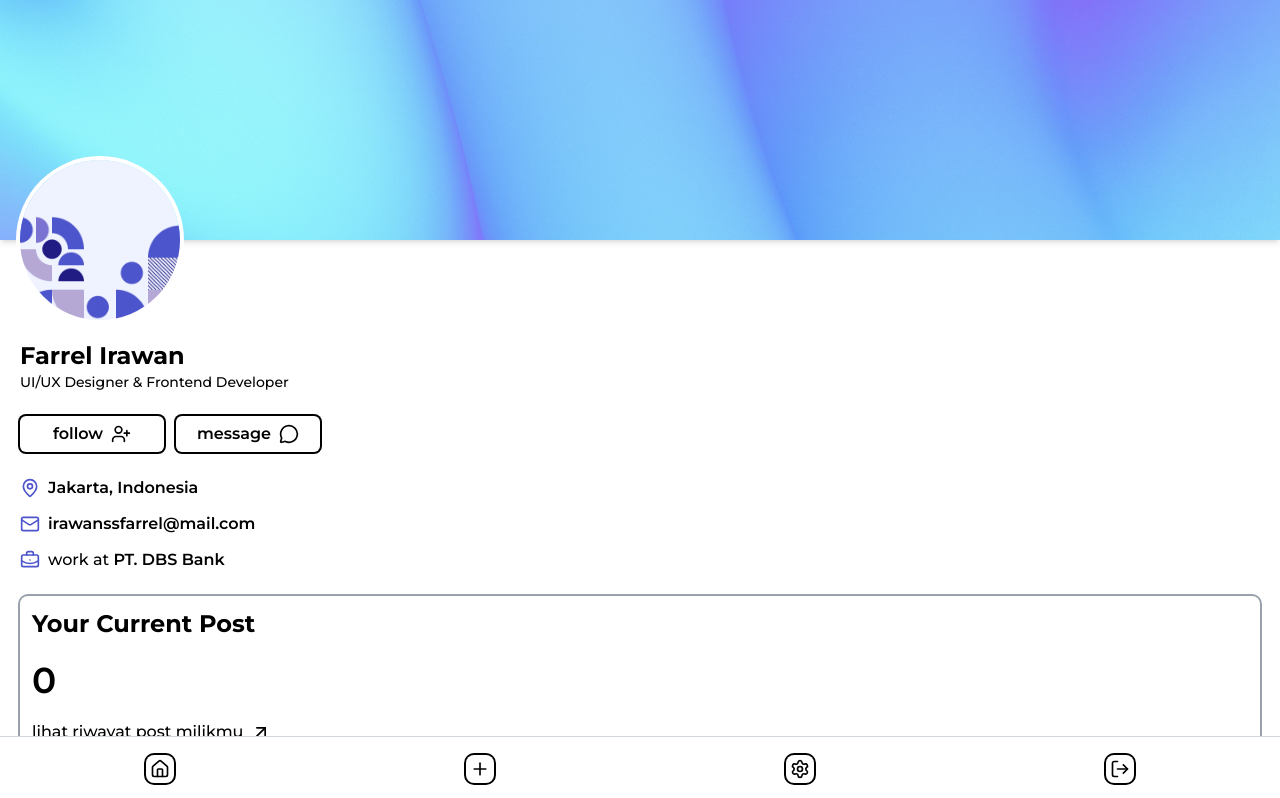
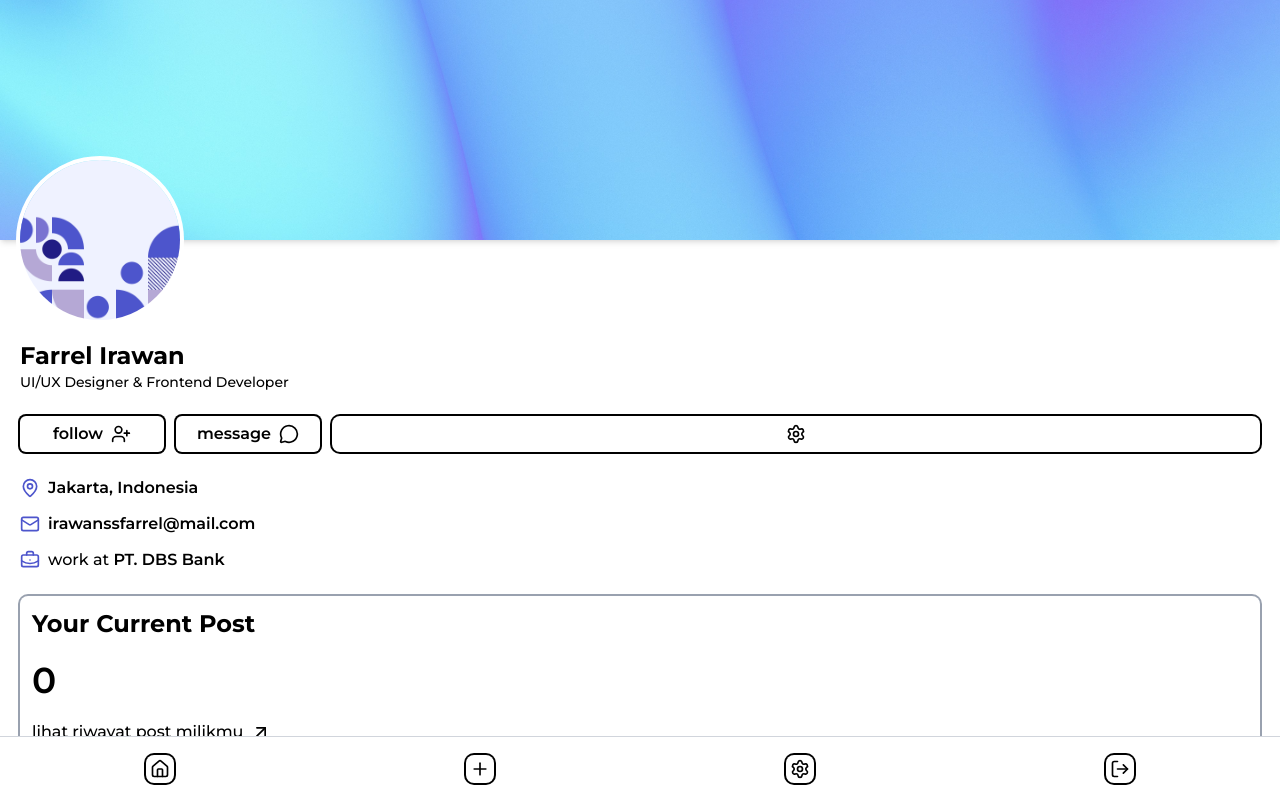
Before and after one commit to MrIrawan/indoforum, a Next.js app: page /profile/123 in a window 1280 px wide. Shown: the top 798 px of the page. Built offline with nearby package versions, Linux system fonts and the light colour scheme.

Commit message:
modifikasi halaman profile

```diff
--- a/src/components/ui/button/Buttons.js
+++ b/src/components/ui/button/Buttons.js
@@ -8,12 +8,23 @@ import {
 } from "lucide-react";
 import Link from "next/link";
 
-export default function Button({ children, ringColor = "black", link = "" }) {
+export default function Button({ children, ringColor = "black", link = "", classname = "" }) {
 
     return (
-        <button className={`ring-2 rounded-lg p-1 ring-${ringColor}`}>
-            { link === "" ? children : <Link href={link}>{children}</Link> }
-        </button>
+        <>
+            {link === "" && (
+                <button className={`ring-2 rounded-lg p-1 ring-${ringColor} ${classname}`}>
+                    {children}
+                </button>
+            )}
+            {link !== "" && (
+                <Link href={link}>
+                    <button className={`ring-2 rounded-lg p-1 ring-${ringColor} ${classname}`}>
+                        {children}
+                    </button>
+                </Link>
+            )}
+        </>
     )
 
 }
--- a/src/components/ui/profile/ProfileCard.js
+++ b/src/components/ui/profile/ProfileCard.js
@@ -3,6 +3,7 @@ import indoforumImage from "../../../../public/images/mosaic-indoforum.png"
 import fluidImage from "../../../../public/images/fluid.jpg"
 import FollowButton from "../button/FollowButton"
 import MessageButton from "../button/MessageButton"
+import Button from "../button/Buttons"
 import {
     MapPin,
     Mail,
@@ -28,9 +29,14 @@ function ProfileNameAndJob() {
                         <h2 className="text-2xl font-m-bold capitalize">Farrel Irawan</h2>
                         <p className="text-sm font-m-medium">UI/UX Designer & Frontend Developer</p>
                     </div>
-                    <div className="flex gap-3">
-                        <FollowButton />
-                        <MessageButton />
+                    <div className="flex items-center gap-3">
+                        <div className="flex items-center gap-3 w-fit">
+                            <FollowButton />
+                            <MessageButton />
+                        </div>
+                        <Button classname="w-full flex items-center justify-center h-9">
+                            <Button.settings />
+                        </Button>
                     </div>
                 </div>
     )
```
